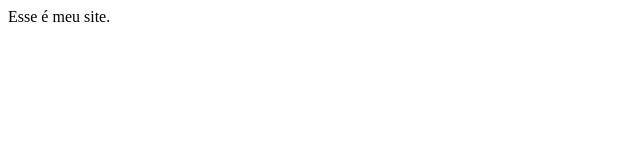
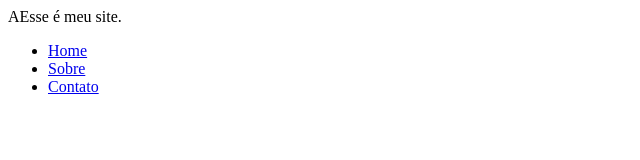
Before and after one commit to WillJete/Tutorial, a plain HTML site: page index.html in a window 1280 px wide. Shown: the whole page, without its empty margins (0-640 px from the left). Drawn offline with Linux system fonts and the light colour scheme.

Commit message:
novo menu

```diff
--- a/index.html
+++ b/index.html
@@ -3,6 +3,11 @@
 <title> Meu Site </title>
 </head>
 <body>
-Esse é meu site.
+AEsse é meu site.
+<ul>
+<li><a href="index.html">Home</a></li>
+<li><a href="sobre.html">Sobre</a></li>
+<li><a href="contato.html">Contato</a></li>
+<ul>
 </body>
 </html>
```
